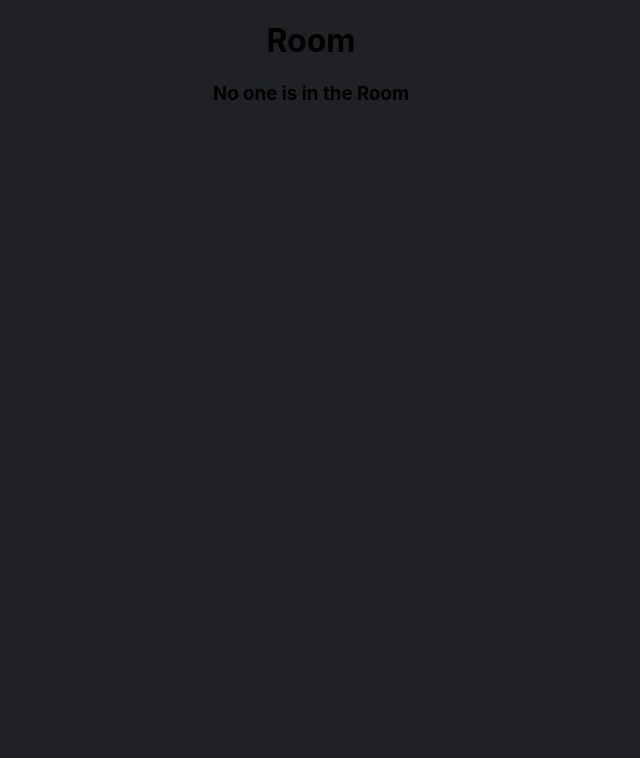
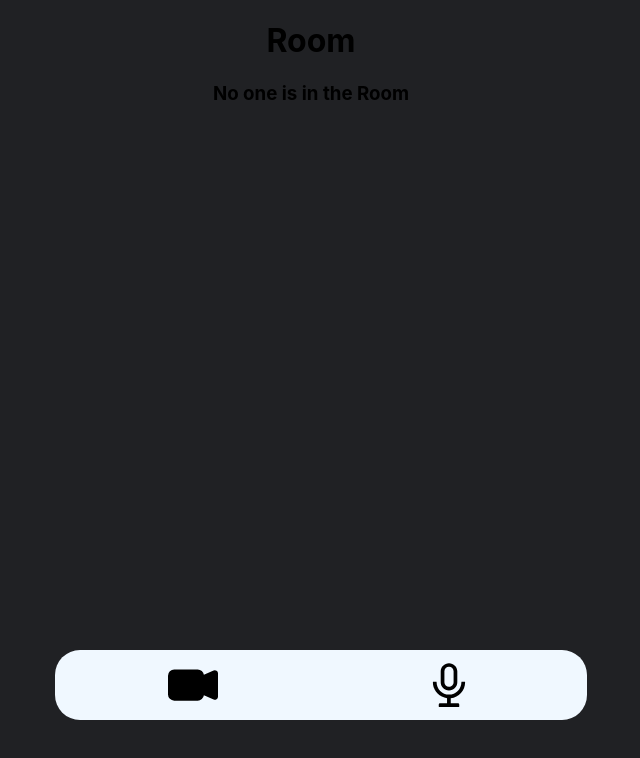
Before and after one commit to sahilrohera10/Meet-Me, a React (Create React App) app in the folder client/: page /about in a window 1280 px wide. Shown: the top 758 px of the page, without its empty margins (329-969 px from the left). Built offline with nearby package versions, Linux system fonts and the light colour scheme; no server answers.

Commit message:
adding control panels audio/video

```diff
--- a/client/package.json
+++ b/client/package.json
@@ -10,6 +10,7 @@
     "@testing-library/user-event": "^13.5.0",
     "react": "^18.2.0",
     "react-dom": "^18.2.0",
+    "react-icons": "^4.11.0",
     "react-player": "^2.13.0",
     "react-redux": "^8.1.3",
     "react-router-dom": "^6.17.0",
--- a/client/src/Screens/Room.css
+++ b/client/src/Screens/Room.css
@@ -8,3 +8,23 @@
     margin: 0;
     border-radius: 297px;
  }
+ .control-panel-container{
+    display: flex;
+    flex-direction: row;
+    justify-content: space-evenly;
+    /* background-color: aliceblue; */
+    place-self: center;
+    position: absolute;
+    bottom: 10%;
+    left: 30%;
+    align-items: center;
+ }
+ .control-panel{
+    background-color: aliceblue;
+    width: 40vw;
+    display: flex;
+    padding: 10px;
+    border-radius: 25px;
+    justify-content: space-around;
+    flex-direction: row;
+ }
--- a/client/src/Screens/Room.jsx
+++ b/client/src/Screens/Room.jsx
@@ -1,14 +1,29 @@
-import React, { useCallback, useEffect, useState , useRef } from "react";
+import React, { useCallback, useEffect, useState, useRef } from "react";
 import { useSocket } from "../context/SocketProvider";
 import ReactPlayer from "react-player";
 import peer from "../service/peer";
-import '../Screens/Room.css';
+import "../Screens/Room.css";
+import { BsFillCameraVideoFill ,BsFillCameraVideoOffFill } from 'react-icons/bs'
+import { AiOutlineAudio , AiOutlineAudioMuted } from 'react-icons/ai'
 
 export default function Room() {
   const socket = useSocket();
   const [remoteSocketId, setRemoteSocketId] = useState(null);
   const [myStream, setMyStream] = useState();
   const [remoteStream, setRemoteStream] = useState();
+
+  const [videoEnabled, setVideoEnabled] = useState(true); // To track video status
+const [audioEnabled, setAudioEnabled] = useState(true); // To track audio status
+
+const toggleVideo = () => {
+  myStream.getVideoTracks()[0].enabled = !videoEnabled;
+  setVideoEnabled(!videoEnabled);
+};
+
+const toggleAudio = () => {
+  myStream.getAudioTracks()[0].enabled = !audioEnabled;
+  setAudioEnabled(!audioEnabled);
+};
 
   const handleUserJoined = useCallback(({ email, id }) => {
     console.log(`Email ${email} has joined the room`);
@@ -109,33 +124,70 @@ export default function Room() {
   ]);
   const videoRef = useRef();
   const videoStyles = {
-    width: '100%', // Set the width as you like
-    height: 'auto', // Set the height as you like
-    borderRadius: '100px', // Add a border radius or any other styling you need
+    width: "100%", // Set the width as you like
+    height: "auto", // Set the height as you like
+    borderRadius: "100px", // Add a border radius or any other styling you need
   };
 
   return (
-    <div style={{backgroundColor:'rgb(32,33,36)' , width:"100vw" , height:"100vh"}}>
+    <div
+      style={{
+        backgroundColor: "rgb(32,33,36)",
+        width: "100vw",
+        height: "100vh",
+        position:'relative'
+      }}
+    >
       <h1>Room</h1>
       <h3> {remoteSocketId ? "Connected" : "No one is in the Room"} </h3>
       {myStream && <button onClick={sendStreams}>Send Stream</button>}
       {remoteSocketId && <button onClick={() => handleCallUser()}>Call</button>}
-      <div style={{display:'flex' , flexDirection:"row" ,justifyContent:"space-evenly"}}>
-
+      <div
+        style={{
+          display: "flex",
+          flexDirection: "row",
+          justifyContent: "space-evenly",
+        }}
+      >
         {myStream && (
           <div style={{ margin: "auto" }}>
-          <ReactPlayer className="player" width="500px" height="500px"  playing muted url={myStream} />
+            <ReactPlayer
+              className="player"
+              width="400px"
+              height="400px"
+              playing
+              muted = {!audioEnabled}
+              url={myStream}
+            />
             <p style={{}}> My Stream </p>
           </div>
         )}
 
         {remoteStream && (
           <div style={{ margin: "auto" }}>
-          <ReactPlayer className="player" width="500px" height="500px" playing muted url={remoteStream} />
+            <ReactPlayer
+              className="player"
+              width="400px"
+              height="400px"
+              playing
+              muted = {!audioEnabled}
+              url={remoteStream}
+            />
             <p> Remote Stream </p>
           </div>
         )}
       </div>
+      <div className="control-panel-container" style={{display:"flex" , flexDirection:"row" , justifyContent:"space-evenly" ,alignItems:'center' }}>
+        <div className="control-panel" style={{backgroundColor:'aliceblue'}}>
+
+    {!videoEnabled &&  <BsFillCameraVideoOffFill style={{height:"50px" ,width:"50px"}} onClick={toggleVideo} />}
+      {videoEnabled && <BsFillCameraVideoFill style={{height:"50px" ,width:"50px"}} onClick={toggleVideo} /> }
+
+
+      {!audioEnabled && <AiOutlineAudioMuted style={{height:"50px" ,width:"50px"}} onClick={toggleAudio} />}
+      {audioEnabled && <AiOutlineAudio style={{height:"50px" ,width:"50px"}} onClick={toggleAudio} />}
+        </div>
+      </div>
     </div>
   );
 }
```
Also changed, not shown: 1 other file (tests, documents, lock files or other folders). Lines whose indentation alone changed are shown as unchanged.
